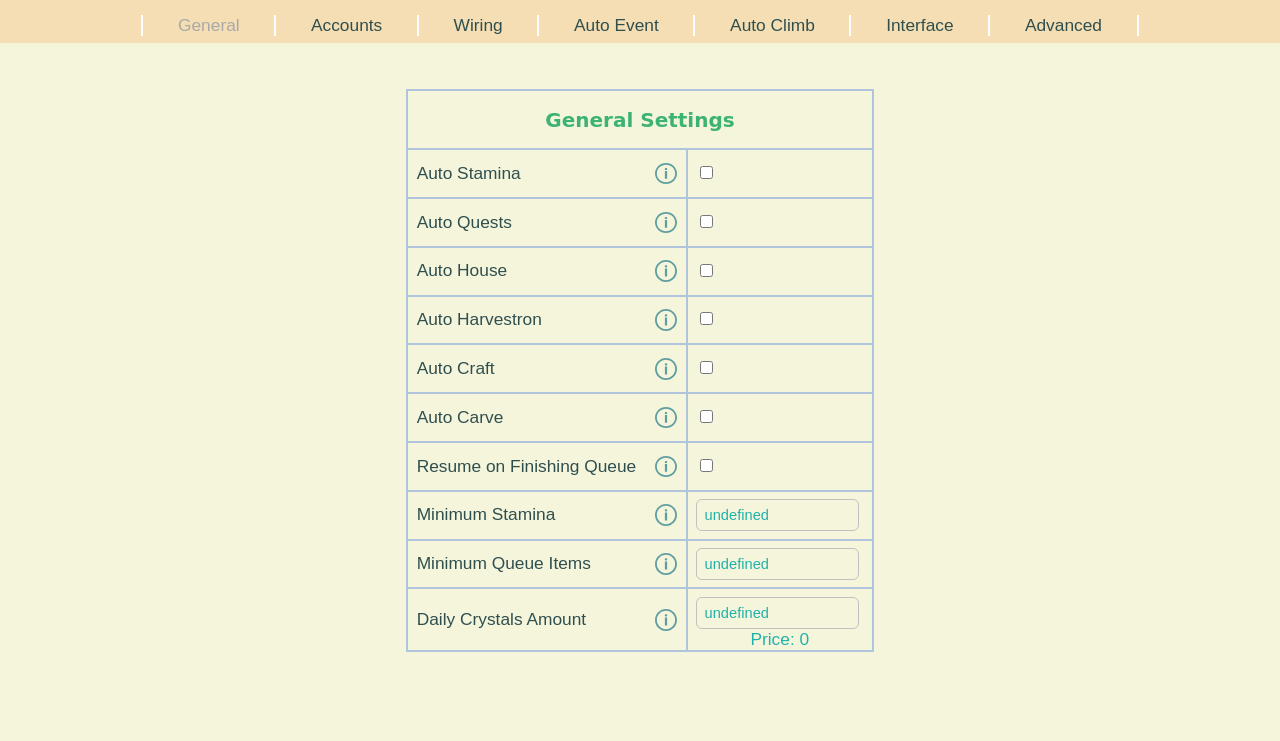
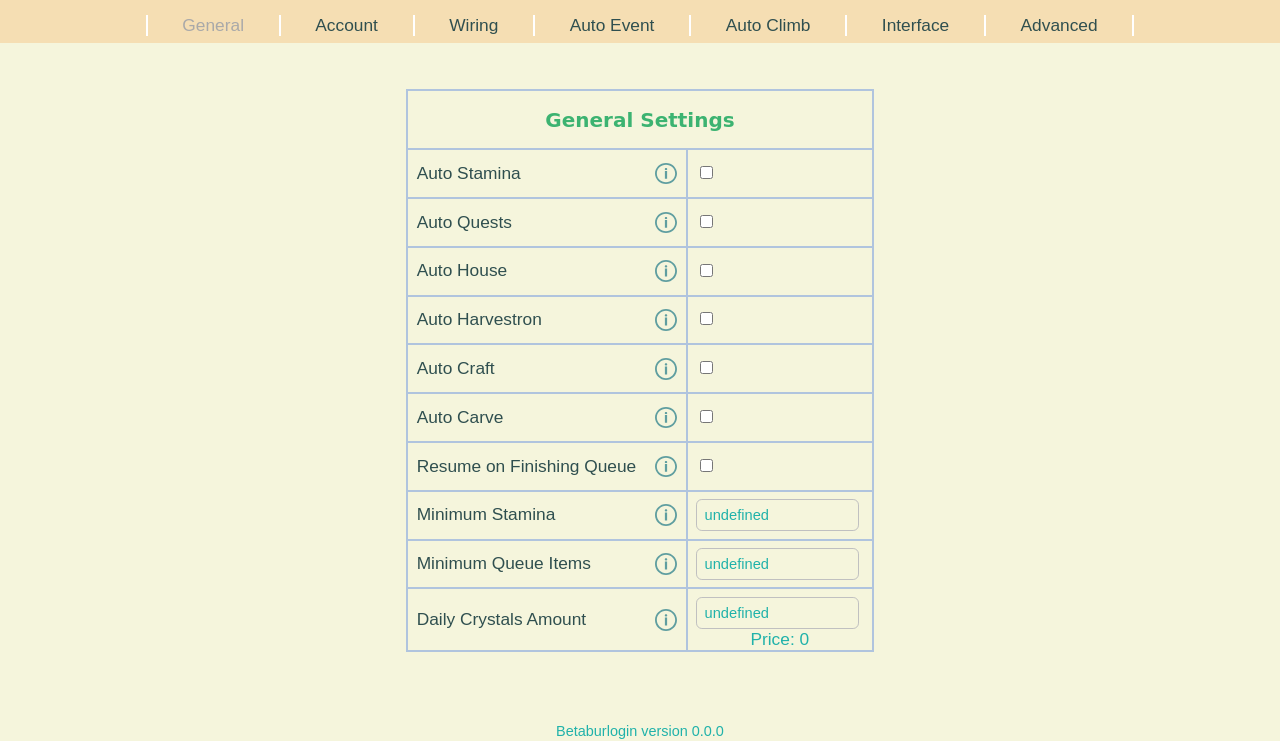
Before and after one commit to michaelts1/Betaburlogin, a browser extension: page src/html/options-page.html in a window 1280 px wide. Shown: the part 59-800 px from the top of the page. Drawn offline with Linux system fonts and the light colour scheme.

Commit message:
Options page
* Add version number in footer
* Change section title: "Accounts Settings" -> "Account Settings"

```diff
--- a/src/css/options-page.css
+++ b/src/css/options-page.css
@@ -59,6 +59,21 @@ header {
 	top: 0;
 	width: 100%;
 	z-index: 99;
+}
+
+footer {
+	background: var(--background-color);
+	bottom: 0;
+	color: var(--input-text-color);
+	height: 40px;
+	left: 0;
+	position: fixed;
+	right: 0;
+	text-align: center;
+}
+
+footer p {
+	margin: 0;
 }
 
 #tabs-buttons {
@@ -184,9 +199,12 @@ input[name=containers],
 	text-align: center;
 }
 
-#output {
-	color: var(--input-text-color);
-	text-align: center;
+#version-text {
+	bottom: 2px;
+	font-size: smaller;
+	left: 0;
+	position: fixed;
+	right: 0;
 }
 
 #wire-frequency {
--- a/src/html/options-page.html
+++ b/src/html/options-page.html
@@ -102,7 +102,7 @@
 			</tr>
 		</table>
 
-		<table id="login" data-name="Accounts" data-cols="2">
+		<table id="login" data-name="Account" data-cols="2">
 			<tr id="main-account-tr">
 				<td>
 					<label for="main-account" data-info="3-20 characters. Letters and numbers.&#10;&#10;The name you use to log in with your main account.&#10;&#10;Might be different than your in-game username.">Main Login Name</label>
@@ -571,7 +571,10 @@
 			</tr>
 		</table>
 
-		<p id="output"></p>
+		<footer>
+			<p id="output"></p>
+			<p id="version-text">Betaburlogin version <span id="version-number"></span></p>
+		</footer>
 
 		<script src="../js/background/options-page.js"></script>
 	</body>
--- a/src/js/background/options-page.js
+++ b/src/js/background/options-page.js
@@ -66,6 +66,9 @@ function buildHTML() {
 	// Add buttons animation:
 	$("button").wrapInner("<span></span>")
 	$("button").prepend(`<span class="circle"></span>`)
+
+	// Add version number:
+	$("#version-number").text(browser.runtime.getManifest().version)
 }
 
 /**
```
